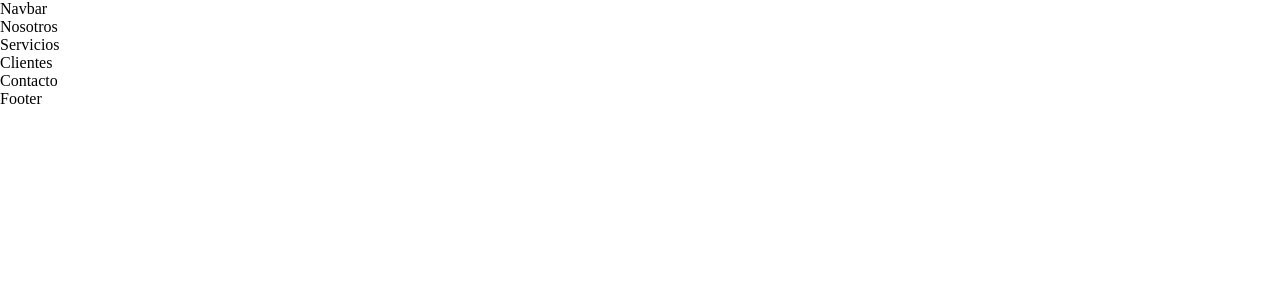
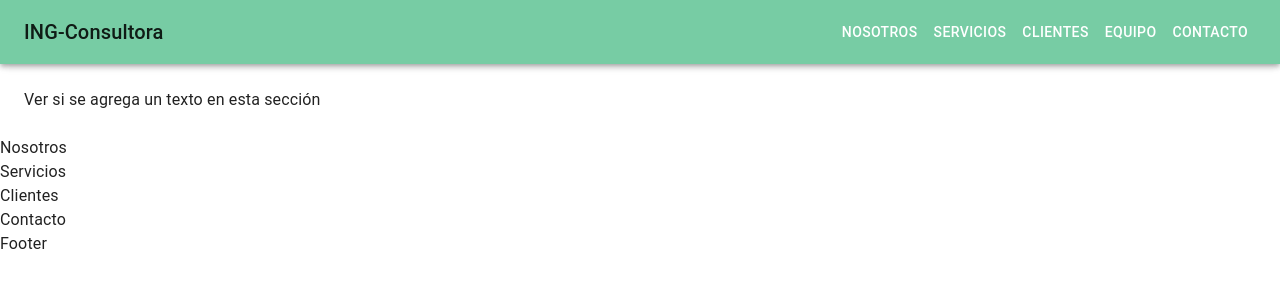
Before and after one commit to ocean-girl/ING-consultora, a React (Vite) app: page / in a window 1280 px wide. Shown: the top 300 px of the page. Built offline with nearby package versions, Linux system fonts and the light colour scheme.

Commit message:
agrego estilos del navbar

```diff
--- a/src/components/layout/navbar/Navbar.jsx
+++ b/src/components/layout/navbar/Navbar.jsx
@@ -1,9 +1,124 @@
+import * as React from 'react';
+import PropTypes from 'prop-types';
+import AppBar from '@mui/material/AppBar';
+import Box from '@mui/material/Box';
+import CssBaseline from '@mui/material/CssBaseline';
+import Divider from '@mui/material/Divider';
+import Drawer from '@mui/material/Drawer';
+import IconButton from '@mui/material/IconButton';
+import List from '@mui/material/List';
+import ListItem from '@mui/material/ListItem';
+import ListItemButton from '@mui/material/ListItemButton';
+import ListItemText from '@mui/material/ListItemText';
+import MenuIcon from '@mui/icons-material/Menu';
+import Toolbar from '@mui/material/Toolbar';
+import Typography from '@mui/material/Typography';
+import Button from '@mui/material/Button';
+
+const drawerWidth = 240;
+const navItems = ['Nosotros', 'Servicios', 'Clientes', 'Equipo', 'Contacto'];
+
+function DrawerAppBar(props) {
+  const { window } = props;
+  const [mobileOpen, setMobileOpen] = React.useState(false);
+
+  const handleDrawerToggle = () => {
+    setMobileOpen((prevState) => !prevState);
+  };
+
+  const drawer = (
+    <Box onClick={handleDrawerToggle} sx={{ textAlign: 'center' }}>
+      <Typography variant="h6" sx={{ my: 2 }}>
+        ING
+      </Typography>
+      <Divider />
+      <List>
+        {navItems.map((item) => (
+          <ListItem key={item} disablePadding>
+            <ListItemButton sx={{ textAlign: 'center' }}>
+              <ListItemText primary={item} />
+            </ListItemButton>
+          </ListItem>
+        ))}
+      </List>
+    </Box>
+  );
+
+  const container = window !== undefined ? () => window().document.body : undefined;
+
+  return (
+    <Box sx={{ display: 'flex' }}>
+      <CssBaseline />
+      <AppBar component="nav">
+        <Toolbar>
+          <IconButton
+            color="inherit"
+            aria-label="open drawer"
+            edge="start"
+            onClick={handleDrawerToggle}
+            sx={{ mr: 2, display: { sm: 'none' } }}
+          >
+            <MenuIcon />
+          </IconButton>
+          <Typography
+            variant="h6"
+            component="div"
+            sx={{ flexGrow: 1, display: { xs: 'none', sm: 'block' } }}
+          >
+            ING-Consultora
+          </Typography>
+          <Box sx={{ display: { xs: 'none', sm: 'block' } }}>
+            {navItems.map((item) => (
+              <Button key={item} sx={{ color: '#fff' }}>
+                {item}
+              </Button>
+            ))}
+          </Box>
+        </Toolbar>
+      </AppBar>
+      <Box component="nav">
+        <Drawer
+          container={container}
+          variant="temporary"
+          open={mobileOpen}
+          onClose={handleDrawerToggle}
+          ModalProps={{
+            keepMounted: true, // Better open performance on mobile.
+          }}
+          sx={{
+            display: { xs: 'block', sm: 'none' },
+            '& .MuiDrawer-paper': { boxSizing: 'border-box', width: drawerWidth },
+          }}
+        >
+          {drawer}
+        </Drawer>
+      </Box>
+      <Box component="main" sx={{ p: 3 }}>
+        <Toolbar />
+        <Typography>
+          Ver si se agrega un texto en esta sección
+        </Typography>
+      </Box>
+    </Box>
+  );
+}
+
+DrawerAppBar.propTypes = {
+  /**
+   * Injected by the documentation to work in an iframe.
+   * You won't need it on your project.
+   */
+  window: PropTypes.func,
+};
+
+export default DrawerAppBar;
 
 
+/*
 const Navbar = () => {
   return (
     <div>Navbar</div>
   )
 }
 
-export default Navbar
+export default Navbar*/
```
